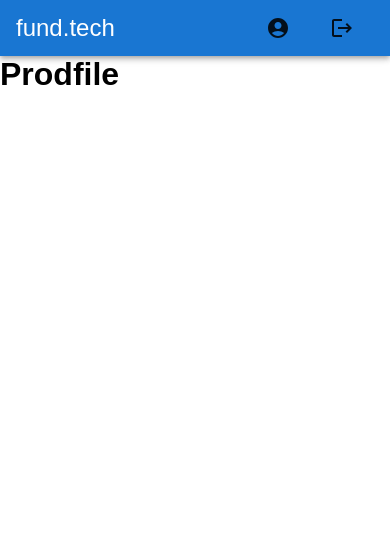
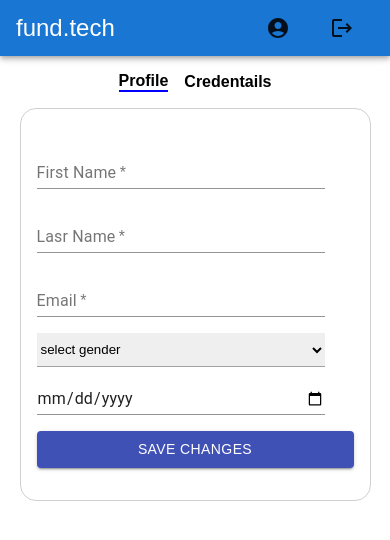
Before and after one commit to Akshaay9/Edufund-stock-portfolio-App, a React (Create React App) app: page /profile in a window 390 px wide. Shown: the top 540 px of the page. Built offline with nearby package versions, Linux system fonts and the light colour scheme.

Commit message:
feat: added profile update section

```diff
--- a/src/components/charts/BarChart.js
+++ b/src/components/charts/BarChart.js
@@ -6,7 +6,7 @@ function BarChart({ ele }) {
     labels: ele.data.map((ele) => ele.date),
     datasets: [
       {
-        label: "# of Seconds",
+        label: "Net Asset Value over the years",
         data: ele.data.map((ele) => Number(ele.nav)),
         backgroundColor: [
           "rgba(255, 99, 132, 0.2)",
--- a/src/components/navbar/Nav.js
+++ b/src/components/navbar/Nav.js
@@ -13,8 +13,7 @@ import { NavLink } from "react-router-dom";
 function Nav() {
   return (
     <div>
-      <Box sx={{ flexGrow: 1 }}>
-        <AppBar position="static">
+      <AppBar position="static" color="primary" className="nav-bar">
         <Toolbar>
           <NavLink to="/"></NavLink>
           <Typography
@@ -53,7 +52,6 @@ function Nav() {
           </div>
         </Toolbar>
       </AppBar>
-      </Box>
     </div>
   );
 }
--- a/src/components/products/product.css
+++ b/src/components/products/product.css
@@ -69,3 +69,32 @@
   text-align: center;
   padding: 0.5rem 0rem;
 }
+
+@media screen and (max-width: 780px) {
+  body{
+    overflow-x: hidden;
+  }
+  .product-listing {
+    width: 99%;
+  }
+  .product-list {
+    display: block;
+  }
+  .product-list .img img {
+    width: 8rem;
+    height: 8rem;
+    object-fit: contain;
+  }
+  .product-data {
+    flex: 1;
+    padding: 0.7rem 1rem;
+    line-height: 1.7rem;
+  }
+  .product-meta-data {
+    display: flex;
+    justify-content: space-evenly;
+    padding: 0.3rem;
+    border-radius: 0.2rem;
+    border: 1px solid rgb(216, 214, 214);
+  }
+}
--- /dev/null
+++ b/src/components/profile/UserCredentials.js
@@ -0,0 +1,38 @@
+import { Button, TextField } from "@material-ui/core";
+import React from "react";
+
+function UserCredentials() {
+  return (
+    <>
+      <form action="">
+        <div className="profile-container">
+          <div>
+            <TextField
+              required={true}
+              type=""
+              error={false}
+              id="outlined-basic"
+              label="password"
+            />
+          </div>
+          <div>
+            <TextField
+              required={true}
+              type=""
+              error={false}
+              id="outlined-basic"
+              label="confirm password"
+            />
+          </div>
+          <div className="btn">
+            <Button variant="contained" color="primary">
+              Save Changes
+            </Button>
+          </div>
+        </div>
+      </form>
+    </>
+  );
+}
+
+export default UserCredentials;
--- /dev/null
+++ b/src/components/profile/UserData.js
@@ -0,0 +1,66 @@
+import { Button, TextField } from "@material-ui/core";
+import React from "react";
+import "./profile.css";
+
+function UserData() {
+  return (
+    <>
+      {" "}
+      <form action="">
+        <div className="profile-container">
+          <div>
+            <TextField
+              required={true}
+              type=""
+              error={false}
+              id="outlined-basic"
+              label="First Name"
+            />
+          </div>
+          <div>
+            <TextField
+              required={true}
+              type=""
+              error={false}
+              id="outlined-basic"
+              label="Lasr Name"
+            />
+          </div>
+          <div>
+            <TextField
+              required={true}
+              type=""
+              error={false}
+              id="outlined-basic"
+              label="Email"
+            />
+          </div>
+          <div>
+            {/*  */}
+            <select
+              id="cars"
+              name="cars"
+              aria-label="gender"
+              placeholder="gender"
+              required={true}
+            >
+              <option value="default">select gender</option>
+              <option value="male">Male</option>
+              <option value="female">Female</option>
+            </select>
+          </div>
+          <div>
+            <TextField type="date" error={false} id="outlined-basic" />
+          </div>
+          <div className="btn">
+            <Button variant="contained" color="primary">
+              Save Changes
+            </Button>
+          </div>
+        </div>
+      </form>
+    </>
+  );
+}
+
+export default UserData;
--- /dev/null
+++ b/src/components/profile/profile.css
@@ -0,0 +1,38 @@
+.profile-container {
+  width: 30%;
+  /* border: 1px solid red; */
+  margin: auto;
+  border: 1px solid rgb(209, 208, 208);
+  padding: 1rem;
+  border-radius: 1rem;
+}
+.profile-container > div {
+  width: 100%;
+  margin: 1rem 0rem;
+}
+.profile-container > div input {
+  width: 23rem;
+}
+select {
+  width: 23rem;
+  padding: 0.5rem 0rem;
+  cursor: pointer;
+  outline: none;
+  border: none;
+  border-bottom: 1px solid rgb(161, 161, 161);
+  /* transition: all 1000ms ease-in; */
+}
+.btn button {
+  width: 100%;
+}
+@media screen and (max-width: 780px) {
+  .profile-container {
+    width: 90%;
+  }
+  .profile-container > div input {
+    width: 18rem;
+  }
+  select {
+    width: 18rem;
+  }
+}
--- a/src/pages/profile/Profile.js
+++ b/src/pages/profile/Profile.js
@@ -1,10 +1,33 @@
-import React from "react";
+import React, { useState } from "react";
+import UserCredentials from "../../components/profile/UserCredentials";
+import UserData from "../../components/profile/UserData";
+import "./profile.css";
 
 function Profile() {
+  const [profile, setProfile] = useState("profile");
+
   return (
-    <div>
-      <h1>Prodfile</h1>
-    </div>
+    <>
+      <div className="user">
+        <h4
+          style={
+            profile === "profile" ? { borderBottom: "2px solid blue" } : {}
+          }
+          onClick={() => setProfile((ele) => "profile")}
+        >
+          Profile
+        </h4>
+        <h4
+          style={
+            profile === "credential" ? { borderBottom: "2px solid blue" } : {}
+          }
+          onClick={() => setProfile((ele) => "credential")}
+        >
+          Credentails
+        </h4>
+      </div>
+      {profile === "profile" ? <UserData /> : <UserCredentials />}
+    </>
   );
 }
 
--- /dev/null
+++ b/src/pages/profile/profile.css
@@ -0,0 +1,11 @@
+.user {
+  display: flex;
+  align-items: center;
+  justify-content: center;
+  margin: 1rem 0rem;
+  cursor: pointer;
+}
+.user > h4:nth-child(2) {
+  margin-left: 1rem;
+
+}
```
Lines whose indentation alone changed are shown as unchanged.
